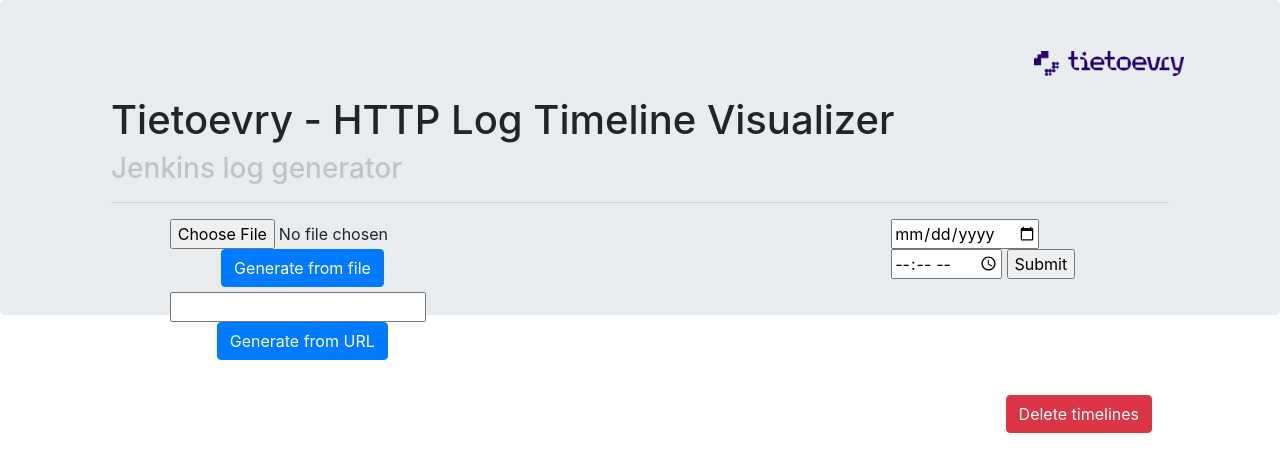
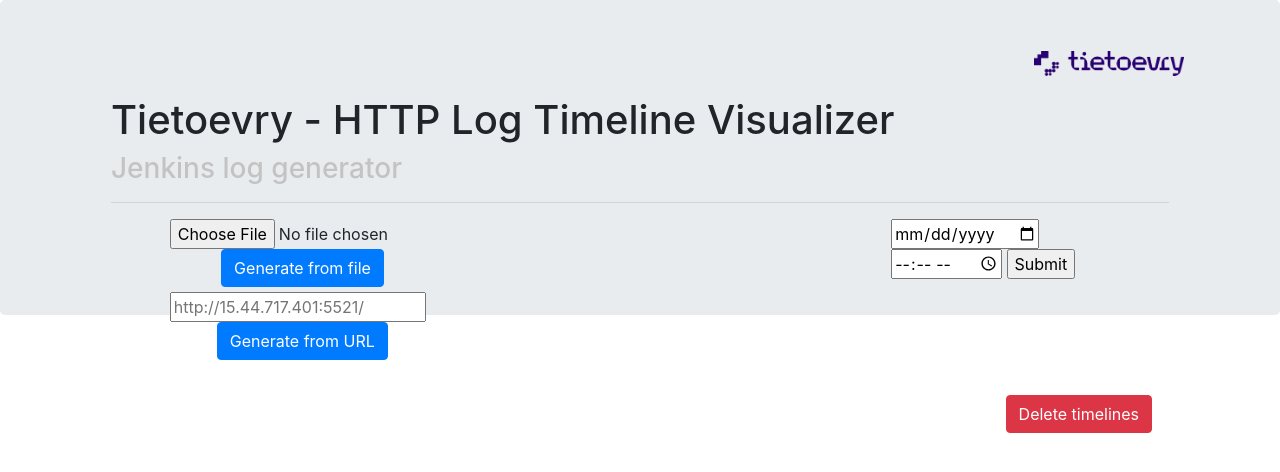
Before and after one commit to Vegas441/HTTP-log-timeline-visualizer, a Django app: page / in a window 1280 px wide. Shown: the top 472 px of the page. Run offline with Django 4.2, Linux system fonts and the light colour scheme; data that the repository does not hold is empty; some libraries are stand-ins or nearby versions.

Commit message:
Added jenkins server URL placeholder + Generate from URL tooltip

```diff
--- a/timeline/templates/timeline/home.html
+++ b/timeline/templates/timeline/home.html
@@ -24,8 +24,8 @@
         <!-- URL field -->
         <form method="post" action="{% url 'timeline-home' %}" style="margin-top: 5px; margin-left: -23.5%; margin-bottom: 30px;">
             {% csrf_token %}
-            <input type="text" name="jenkins_url">
-            <button type="submit" class="btn btn-primary" style="margin-left: 10%;">Generate from URL</button>
+            <input type="text" name="jenkins_url" placeholder="http://15.44.717.401:5521/">
+            <button type="submit" class="btn btn-primary" data-bs-toggle="tooltip" data-bs-placement="top" title="example: If restlog URL is http://15.44.717.401:5521/restlog, enter http://15.44.717.401:5521/" style="margin-left: 10%;">Generate from URL</button>
         </form>
     </div>
 
```
